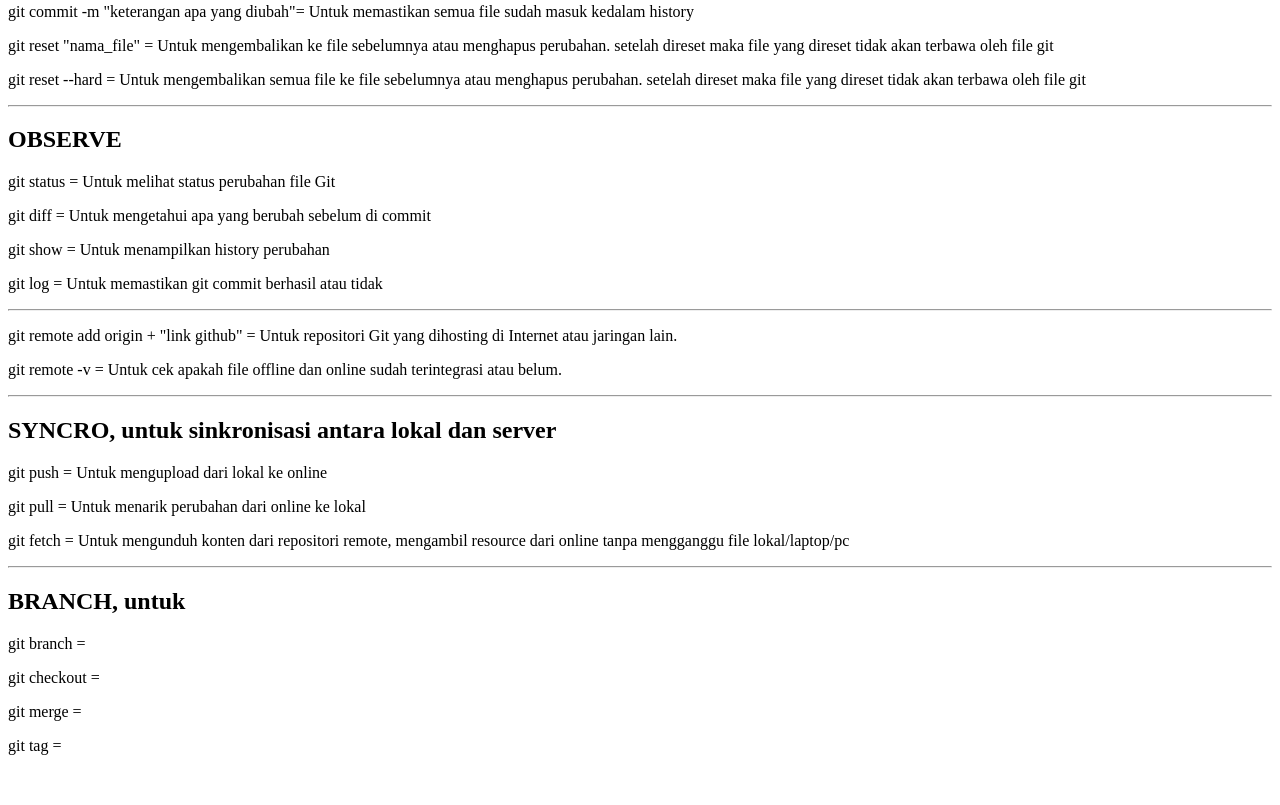
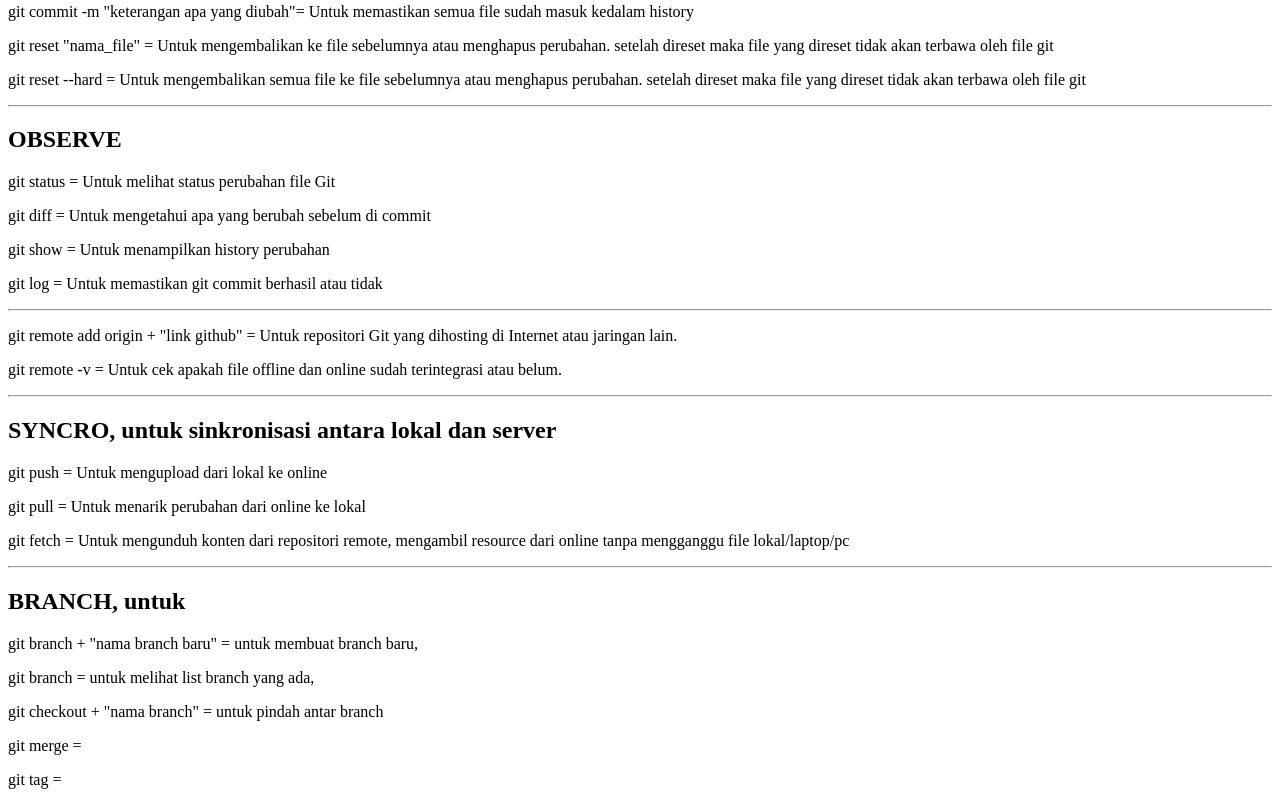
Before and after one commit to ekedevelop/CopanyProfile, a plain HTML site: page index.html in a window 1280 px wide. Shown: the part 385-1190 px from the top of the page. Before the commit the page ends 1156 px from the top, so only its background shows below. Drawn offline with Linux system fonts and the light colour scheme.

Commit message:
Perubahan 9

```diff
--- a/index.html
+++ b/index.html
@@ -71,8 +71,9 @@
 
     <hr />
     <h2>BRANCH, untuk</h2>
-    <p>git branch =</p>
-    <p>git checkout =</p>
+    <p>git branch + "nama branch baru" = untuk membuat branch baru,</p>
+    <p>git branch = untuk melihat list branch yang ada,</p>
+    <p>git checkout + "nama branch" = untuk pindah antar branch</p>
     <p>git merge =</p>
     <p>git tag =</p>
   </body>
```
